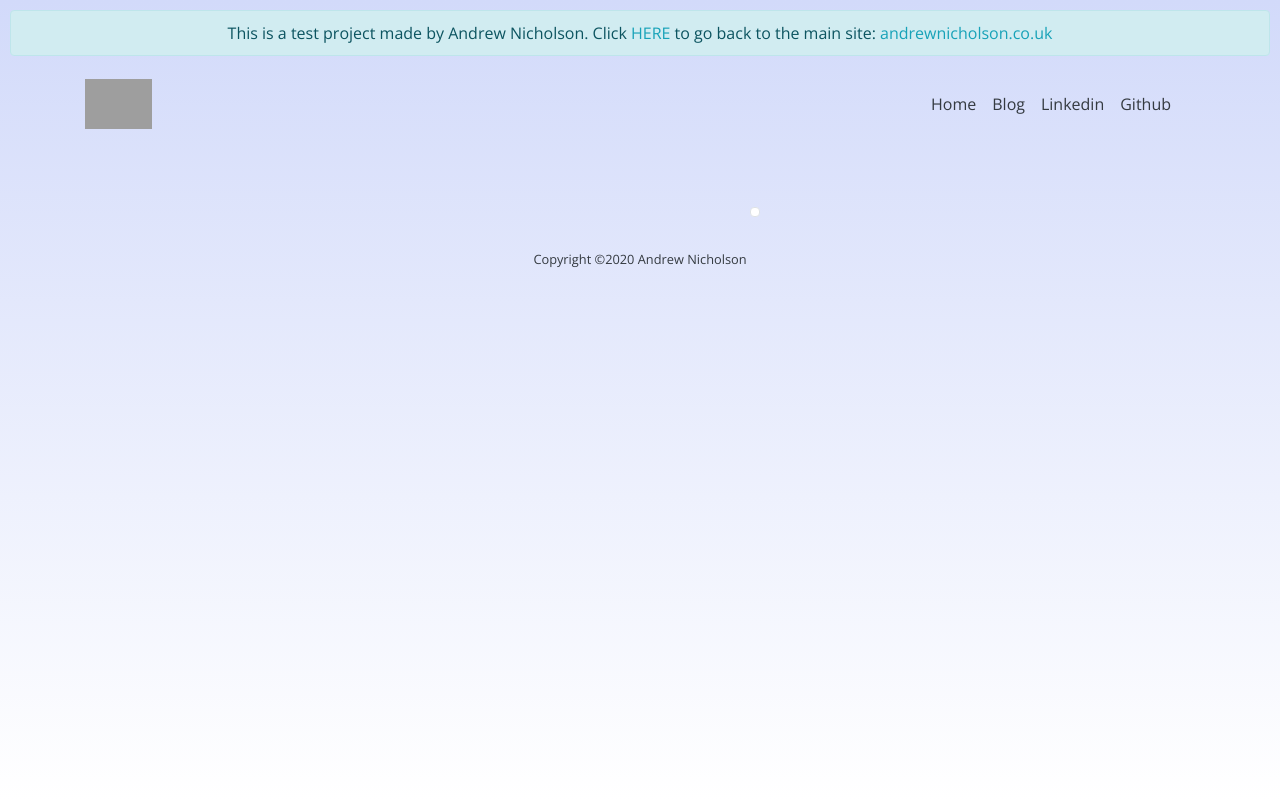
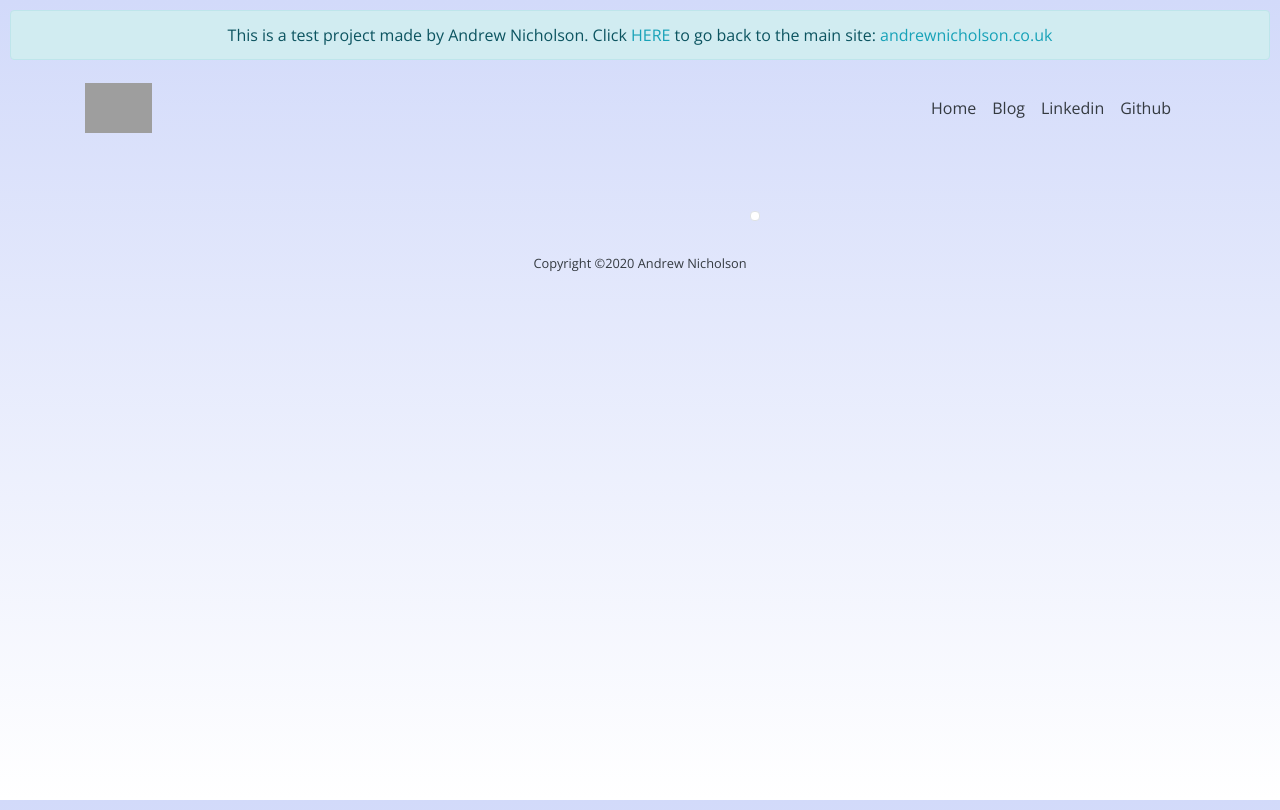
Before and after one commit to agdnicholson/portfolio-and-blog-demo-site, a Django app: template blog/templates/detail.html in a window 1280 px wide. Before the commit the page ends 585 px from the top, so only its background shows below. Run offline with Django 3.2, Linux system fonts and the light colour scheme; the template is opened without the code that fills it, so the values that code supplies are empty; some libraries are stand-ins or nearby versions; grey boxes are pictures that could not be loaded.

Commit message:
Small style change

```diff
--- a/portfolio/static/styles.css
+++ b/portfolio/static/styles.css
@@ -33,10 +33,7 @@ body {
     left: 0;
     width: 100%;
 }
-#message div {
-    padding: 10px;
-}
 
 #inner-message {
-    margin: 0 auto;
+    margin: 10px;
 }
--- a/portfolio/templates/base.html
+++ b/portfolio/templates/base.html
@@ -15,10 +15,8 @@
 </head>
 <body>
 <div id="message">
-    <div>
-        <div id="inner-message" class="alert alert-info text-center">
-            This is a test project made by Andrew Nicholson. Click <a href="https://www.andrewnicholson.co.uk" class="text-info">HERE</a> to go back to the main site: <a href="https://www.andrewnicholson.co.uk" class="text-info">andrewnicholson.co.uk</a>
-        </div>
+    <div id="inner-message" class="alert alert-info text-center">
+        This is a test project made by Andrew Nicholson. Click <a href="https://www.andrewnicholson.co.uk" class="text-info">HERE</a> to go back to the main site: <a href="https://www.andrewnicholson.co.uk" class="text-info">andrewnicholson.co.uk</a>
     </div>
 </div>
 
```
